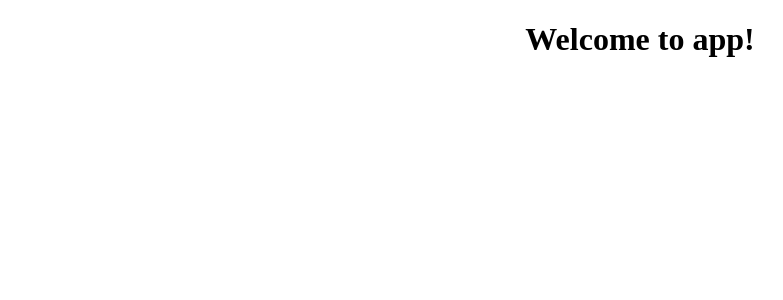
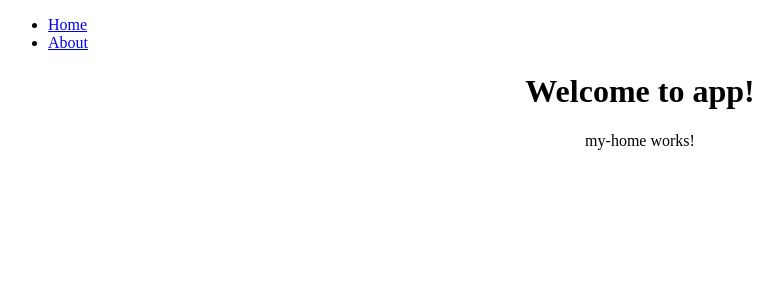
Before and after one commit to ManuelCabrera01/lab-Routing, an Angular app: page /home in a window 1280 px wide. Shown: the top 300 px of the page, without its empty margins (0-783 px from the left). Built offline with nearby package versions, Linux system fonts and the light colour scheme.

Commit message:
navbar created

```diff
--- a/src/app/app.component.html
+++ b/src/app/app.component.html
@@ -1,8 +1,14 @@
 <!--The content below is only a placeholder and can be replaced.-->
-<div style="text-align:center">
+  <nav>
+     <ul>
+       <li> <a href="/home"> Home </a> </li>
+       <li> <a href="/about"> About </a> </li>
+     </ul>
+   </nav>
+   <div style="text-align:center">
   <h1>
     Welcome to {{title}}!
   </h1>
-
+<router-outlet></router-outlet>
 </div>
 <h2> </h2>
```
